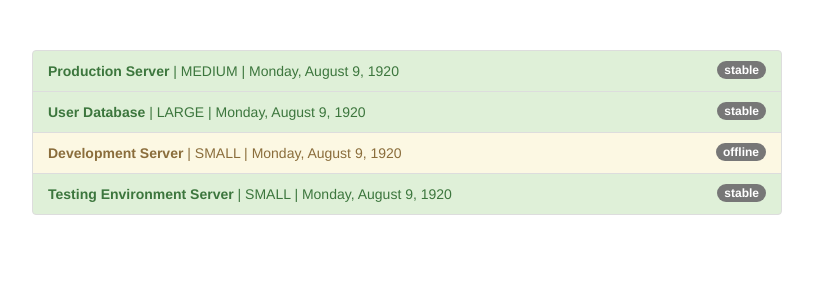
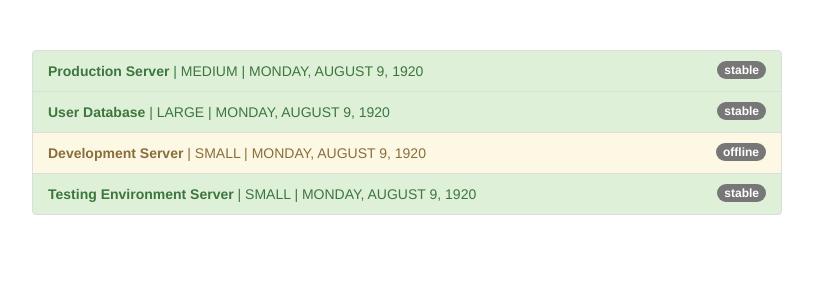
Before and after one commit to hereticsun/udemy-ng4-pipes, an Angular app: page / in a window 1280 px wide. Shown: the top 300 px of the page, without its empty margins (233-1046 px from the left). Built offline with nearby package versions, Linux system fonts and the light colour scheme.

Commit message:
225: CHining multiple pipes
Signed-off-by: Azlan Cuttilan <azlan@bynd.com>

```diff
--- a/src/app/app.component.html
+++ b/src/app/app.component.html
@@ -12,7 +12,7 @@
           </span>
           <strong>{{ server.name }}</strong> |
           {{ server.instanceType| uppercase }} |
-          {{ server.started | date:'fullDate' }}
+          {{ server.started | date:'fullDate' | uppercase }}
         </li>
       </ul>
     </div>
```
